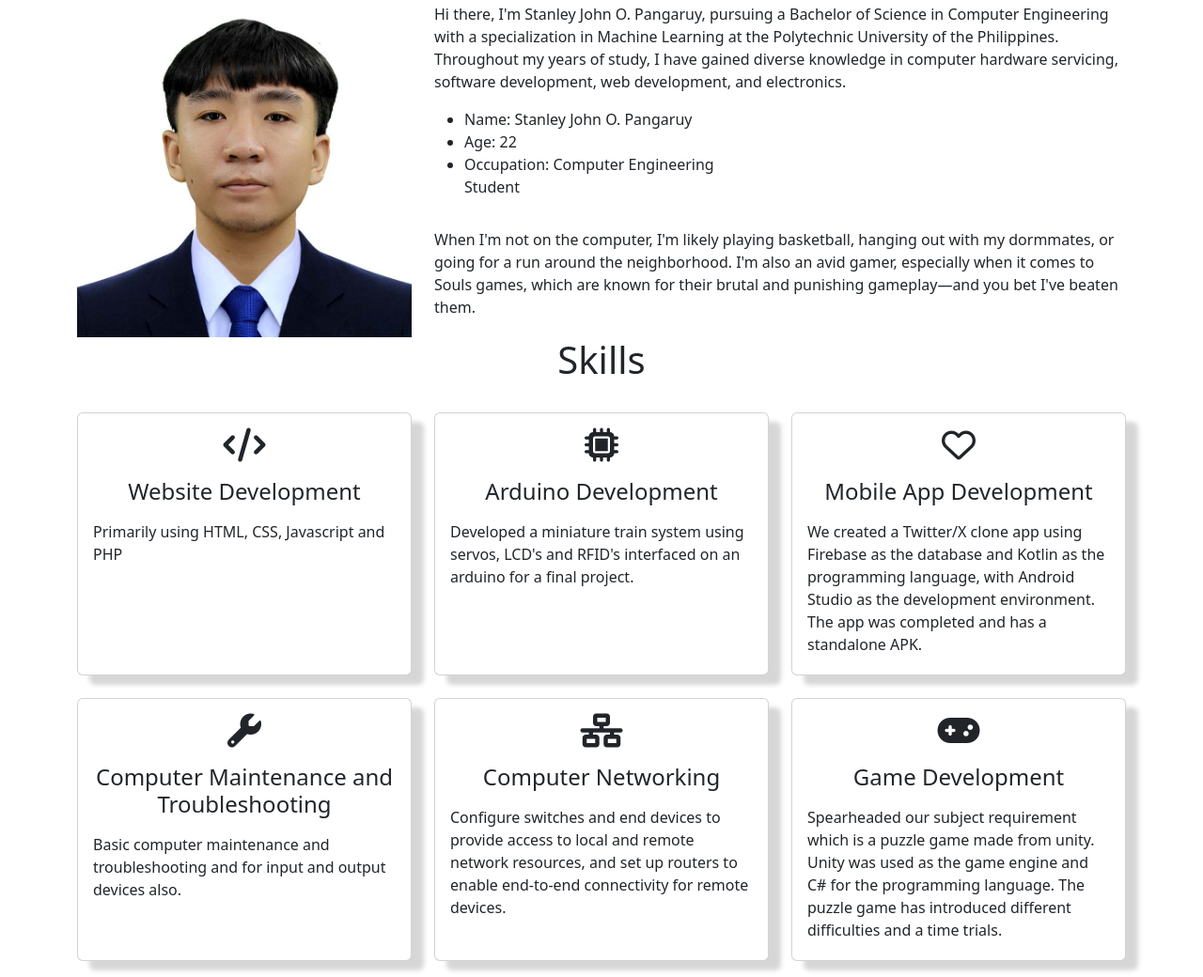
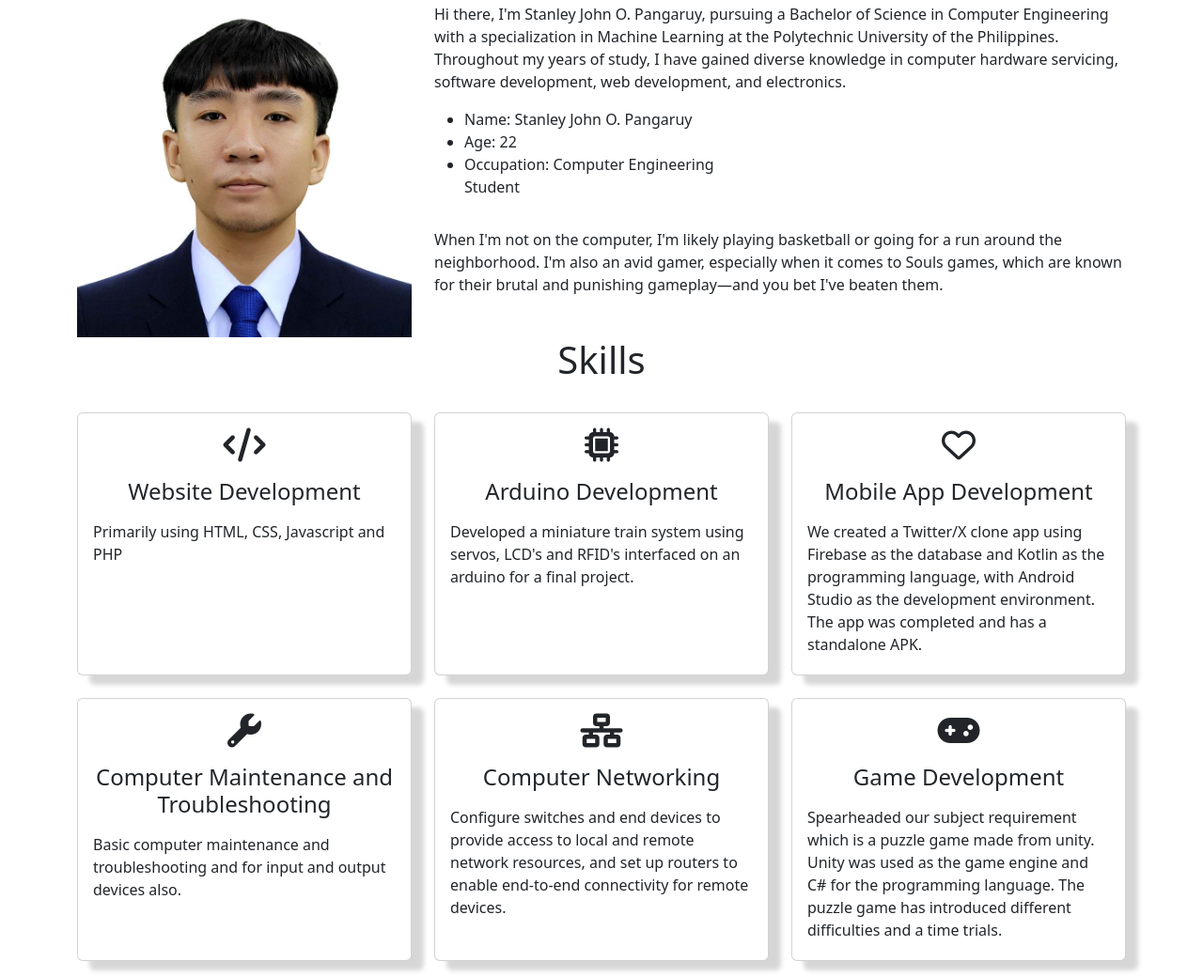
Before and after one commit to StanleyPangaruy/web-portfolio, a website: page index.html in a window 1280 px wide. Shown: the part 917-1957 px from the top of the page at 94% size. Drawn offline with nearby package versions, Linux system fonts and the light colour scheme.

Commit message:
small fix

```diff
--- a/assets/style.css
+++ b/assets/style.css
@@ -77,10 +77,10 @@
     text-align: center;
 }
 
-#about, #resume, #portfolio, #contact {
+/* #about, #resume, #portfolio, #contact { */
     /* margin-top: 1.5rem; */
     /* padding-top: 1.5rem; */
-}
+/* } */
 /* #contact {
     padding-bottom: 4rem;
 } */
--- a/index.html
+++ b/index.html
@@ -74,7 +74,7 @@
                     </div>
                     <div class="row mt-3">
                         <p>
-                            When I'm not on the computer, I'm likely playing basketball, hanging out with my dormmates, or going for a run around the neighborhood. I'm also an avid gamer, especially when it comes to Souls games, which are known for their brutal and punishing gameplay—and you bet I've beaten them.
+                            When I'm not on the computer, I'm likely playing basketball or going for a run around the neighborhood. I'm also an avid gamer, especially when it comes to Souls games, which are known for their brutal and punishing gameplay—and you bet I've beaten them.
                         </p>
                     </div>
                 </div>
```
